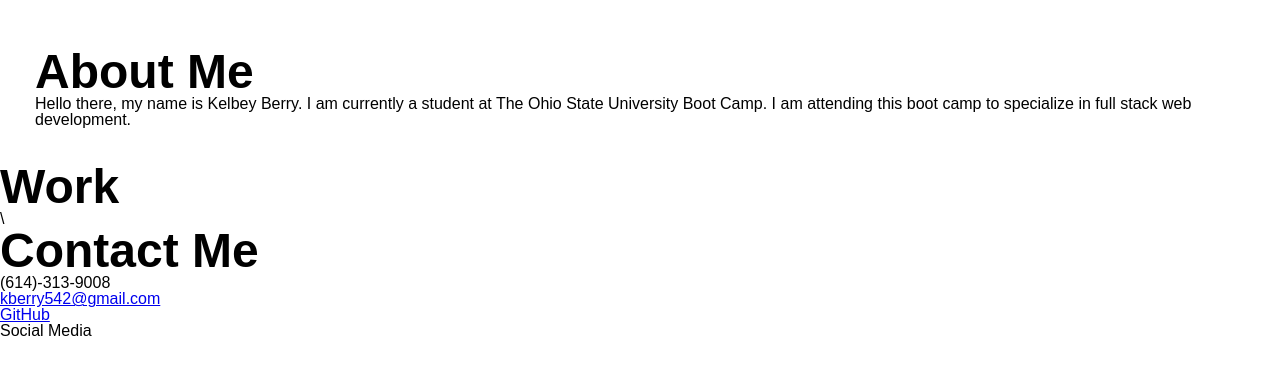
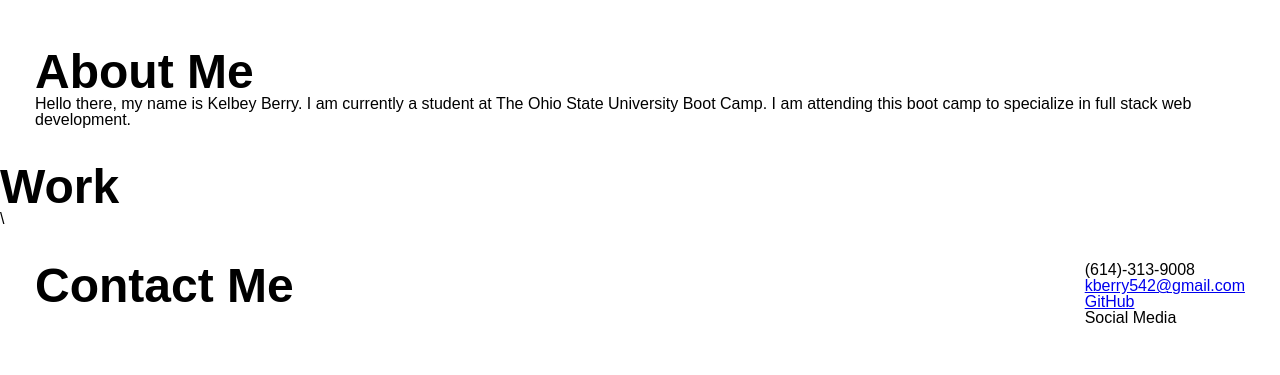
Before and after one commit to KGBerry542/02-Kelbeys-Portfolio, a plain HTML site: page index.html in a window 1280 px wide. Shown: the part 333-708 px from the top of the page. Drawn offline with Linux system fonts and the light colour scheme.

Commit message:
adding css styling to Contact Me

```diff
--- a/assets/css/style.css
+++ b/assets/css/style.css
@@ -57,3 +57,13 @@ nav ul {
   align-items: stretch;
   justify-content: space-between;
 }
+
+.contactMe {
+  margin: 25px;
+  padding: 10px;
+  display: flex;
+  flex-direction: row;
+  flex-wrap: wrap;
+  align-items: stretch;
+  justify-content: space-between;
+}
```
